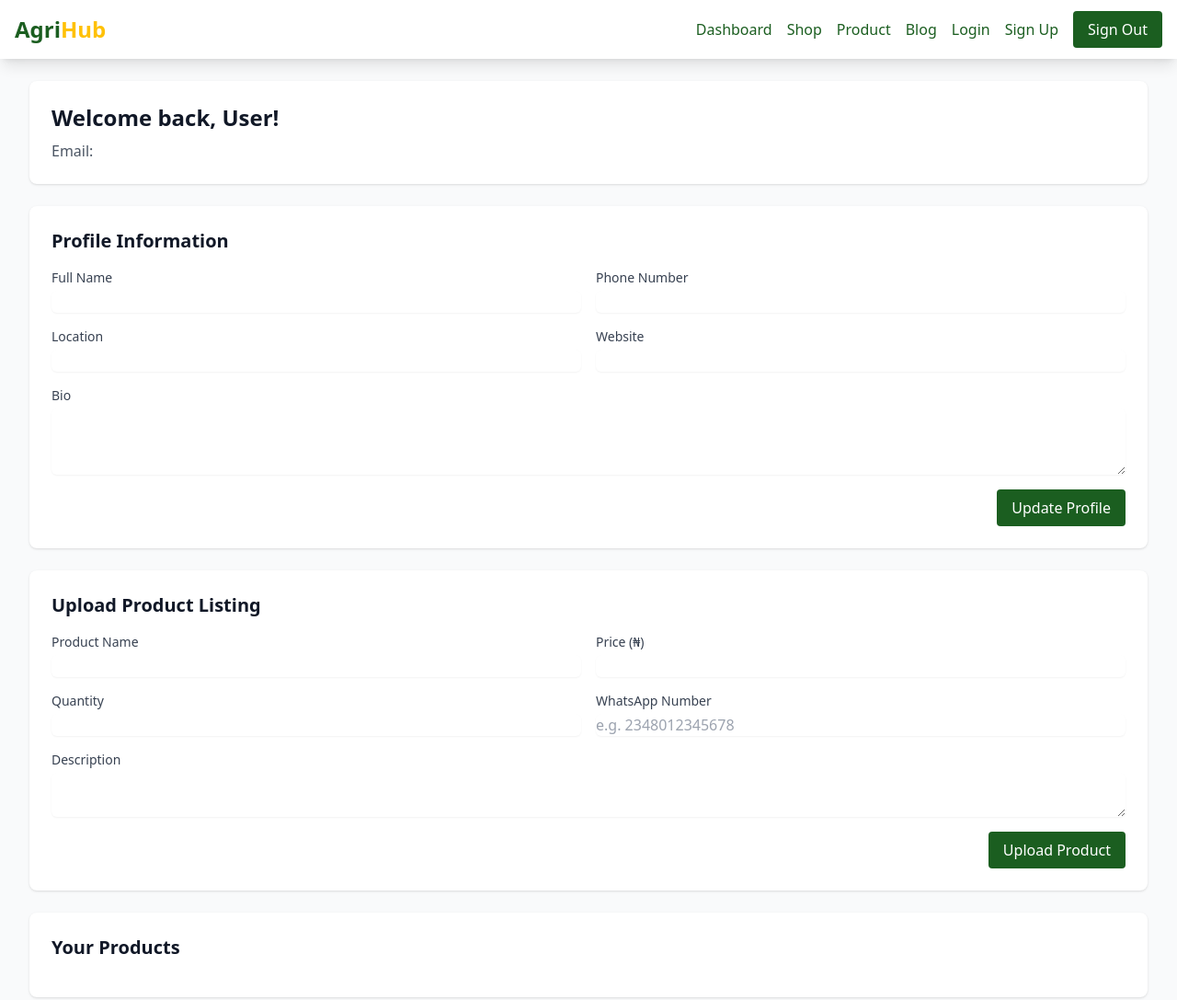
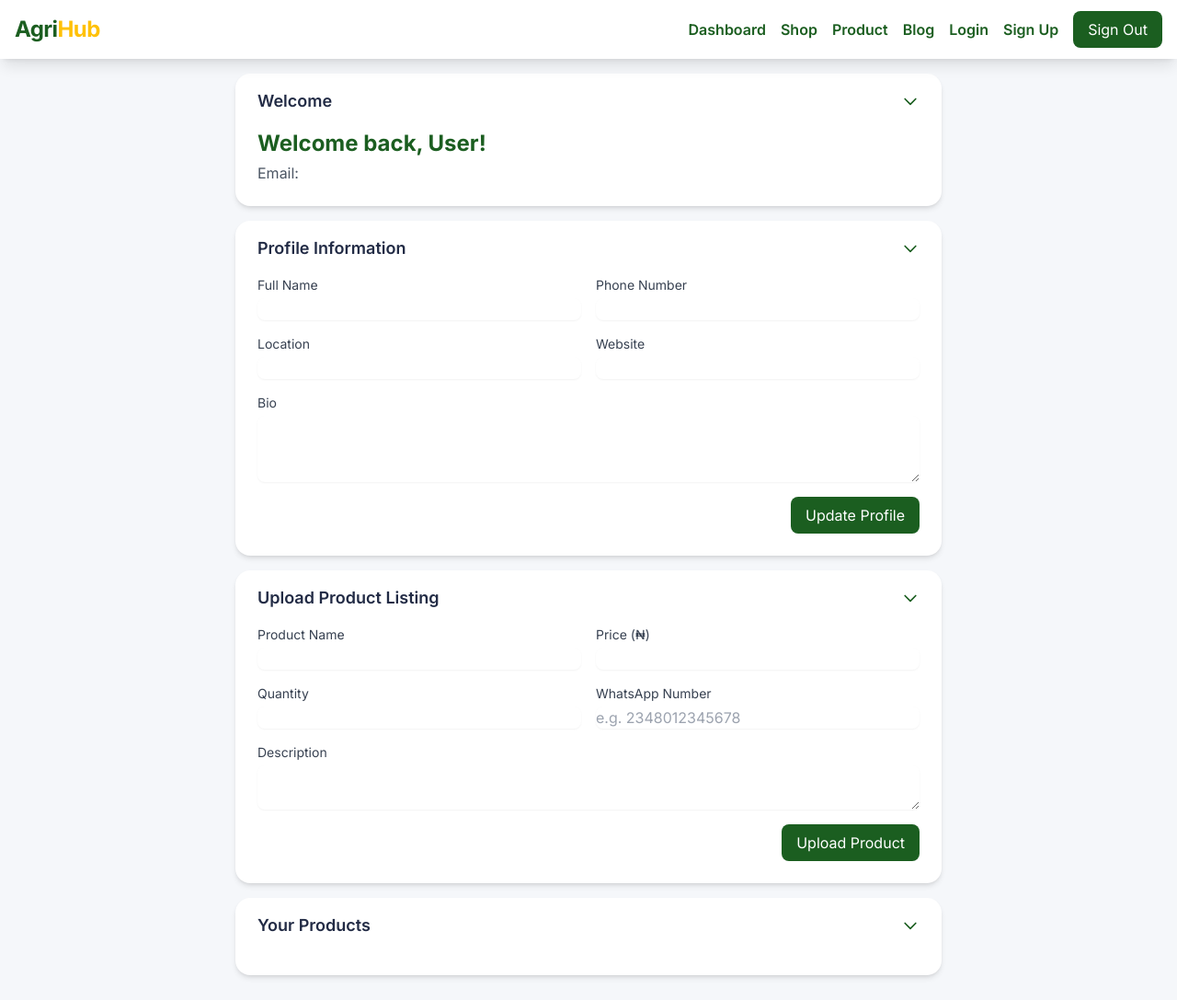
Before and after one commit to Justiceking006/AgriHub, a plain HTML site: page dashboard.html in a window 1280 px wide. Shown: the whole page at 92% size. Drawn offline with nearby package versions, Linux system fonts and the light colour scheme.

Commit message:
Add files via upload

```diff
--- a/dashboard.html
+++ b/dashboard.html
@@ -17,116 +17,164 @@
                     colors: {
                         farmGreen: '#1B5E20',
                         farmYellow: '#FFC107',
+                        farmGray: '#F5F7FA',
+                        farmDark: '#222B45',
+                    },
+                    fontFamily: {
+                        sans: ['Inter', 'ui-sans-serif', 'system-ui'],
                     }
                 }
             }
         }
     </script>
+    <link href="https://fonts.googleapis.com/css2?family=Inter:wght@400;600;700&display=swap" rel="stylesheet">
+    <style>
+        html { font-family: 'Inter', sans-serif; }
+        .card-collapsed .card-content { display: none; }
+        .card-collapsed .card-toggle svg { transform: rotate(-90deg); }
+    </style>
 </head>
-<body class="bg-gray-50">
+<body class="bg-farmGray min-h-screen flex flex-col">
     <!-- Navigation -->
-    <nav class="bg-white shadow-lg">
+    <nav class="bg-white shadow-lg sticky top-0 z-30">
         <div class="max-w-7xl mx-auto px-4">
-            <div class="flex justify-between h-16">
-                <div class="flex">
+            <div class="flex justify-between h-16 items-center">
                 <div class="flex-shrink-0 flex items-center">
-                        <span class="text-2xl font-bold text-farmGreen">Agri<span class="text-farmYellow">Hub</span></span>
+                    <span class="text-2xl font-extrabold text-farmGreen tracking-tight">Agri<span class="text-farmYellow">Hub</span></span>
                 </div>
-                </div>
-                <div class="flex items-center space-x-4">
-                    <a href="./dashboard.html" class="text-farmGreen font-medium hover:underline">Dashboard</a>
-                    <a href="./shop.html" class="text-farmGreen font-medium hover:underline">Shop</a>
-                    <a href="./product.html" class="text-farmGreen font-medium hover:underline">Product</a>
-                    <a href="./blog.html" class="text-farmGreen font-medium hover:underline">Blog</a>
-                    <a href="./login.html" class="text-farmGreen font-medium hover:underline">Login</a>
-                    <a href="./signup.html" class="text-farmGreen font-medium hover:underline">Sign Up</a>
-                    <button onclick="signOut()" class="bg-farmGreen text-white px-4 py-2 rounded hover:bg-green-700">
-                        Sign Out
-                    </button>
+                <div class="hidden md:flex items-center space-x-4">
+                    <a href="./dashboard.html" class="text-farmGreen font-semibold hover:text-farmYellow transition">Dashboard</a>
+                    <a href="./shop.html" class="text-farmGreen font-semibold hover:text-farmYellow transition">Shop</a>
+                    <a href="./product.html" class="text-farmGreen font-semibold hover:text-farmYellow transition">Product</a>
+                    <a href="./blog.html" class="text-farmGreen font-semibold hover:text-farmYellow transition">Blog</a>
+                    <a href="./login.html" class="text-farmGreen font-semibold hover:text-farmYellow transition">Login</a>
+                    <a href="./signup.html" class="text-farmGreen font-semibold hover:text-farmYellow transition">Sign Up</a>
+                    <button onclick="signOut()" class="bg-farmGreen text-white px-4 py-2 rounded-lg hover:bg-green-700 transition">Sign Out</button>
                 </div>
             </div>
         </div>
     </nav>
 
     <!-- Main Content -->
-    <main class="max-w-7xl mx-auto py-6 px-4 sm:px-6 lg:px-8">
+    <main class="flex-1 max-w-3xl w-full mx-auto py-4 px-2 sm:px-4 lg:px-0">
         <!-- Welcome Section -->
-        <div class="bg-white rounded-lg shadow p-6 mb-6">
-            <h1 class="text-2xl font-bold text-gray-900 mb-2">Welcome back, <span data-user-name>User</span>!</h1>
+        <section class="card bg-white rounded-2xl shadow-md mb-4 overflow-hidden">
+            <button class="w-full flex justify-between items-center px-6 py-4 card-toggle focus:outline-none" onclick="this.parentElement.classList.toggle('card-collapsed')">
+                <span class="text-lg font-semibold text-farmDark">Welcome</span>
+                <svg class="w-5 h-5 text-farmGreen transition-transform" fill="none" stroke="currentColor" stroke-width="2" viewBox="0 0 24 24"><path stroke-linecap="round" stroke-linejoin="round" d="M19 9l-7 7-7-7"/></svg>
+            </button>
+            <div class="card-content px-6 pb-6">
+                <h1 class="text-2xl font-bold text-farmGreen mb-1">Welcome back, <span data-user-name>User</span>!</h1>
                 <p class="text-gray-600">Email: <span data-user-email></span></p>
             </div>
+        </section>
 
         <!-- Profile Section -->
-        <div class="bg-white rounded-lg shadow p-6 mb-6">
-            <h2 class="text-xl font-semibold text-gray-900 mb-4">Profile Information</h2>
+        <section class="card bg-white rounded-2xl shadow-md mb-4 overflow-hidden">
+            <button class="w-full flex justify-between items-center px-6 py-4 card-toggle focus:outline-none" onclick="this.parentElement.classList.toggle('card-collapsed')">
+                <span class="text-lg font-semibold text-farmDark">Profile Information</span>
+                <svg class="w-5 h-5 text-farmGreen transition-transform" fill="none" stroke="currentColor" stroke-width="2" viewBox="0 0 24 24"><path stroke-linecap="round" stroke-linejoin="round" d="M19 9l-7 7-7-7"/></svg>
+            </button>
+            <div class="card-content px-6 pb-6">
                 <form id="profileForm" class="space-y-4">
-                <div class="grid grid-cols-1 md:grid-cols-2 gap-4">
+                    <div class="grid grid-cols-1 sm:grid-cols-2 gap-4">
                         <div>
                             <label class="block text-sm font-medium text-gray-700">Full Name</label>
-                        <input type="text" id="fullName" name="full_name" class="mt-1 block w-full rounded-md border-gray-300 shadow-sm focus:border-farmGreen focus:ring focus:ring-farmGreen focus:ring-opacity-50">
+                            <input type="text" id="fullName" name="full_name" class="mt-1 block w-full rounded-lg border-gray-300 shadow-sm focus:border-farmGreen focus:ring focus:ring-farmGreen focus:ring-opacity-50">
                         </div>
                         <div>
                             <label class="block text-sm font-medium text-gray-700">Phone Number</label>
-                        <input type="tel" id="phoneNumber" name="phone_number" class="mt-1 block w-full rounded-md border-gray-300 shadow-sm focus:border-farmGreen focus:ring focus:ring-farmGreen focus:ring-opacity-50">
+                            <input type="tel" id="phoneNumber" name="phone_number" class="mt-1 block w-full rounded-lg border-gray-300 shadow-sm focus:border-farmGreen focus:ring focus:ring-farmGreen focus:ring-opacity-50">
                         </div>
                         <div>
                             <label class="block text-sm font-medium text-gray-700">Location</label>
-                        <input type="text" id="location" name="location" class="mt-1 block w-full rounded-md border-gray-300 shadow-sm focus:border-farmGreen focus:ring focus:ring-farmGreen focus:ring-opacity-50">
+                            <input type="text" id="location" name="location" class="mt-1 block w-full rounded-lg border-gray-300 shadow-sm focus:border-farmGreen focus:ring focus:ring-farmGreen focus:ring-opacity-50">
                         </div>
                         <div>
                             <label class="block text-sm font-medium text-gray-700">Website</label>
-                        <input type="url" id="website" name="website" class="mt-1 block w-full rounded-md border-gray-300 shadow-sm focus:border-farmGreen focus:ring focus:ring-farmGreen focus:ring-opacity-50">
+                            <input type="url" id="website" name="website" class="mt-1 block w-full rounded-lg border-gray-300 shadow-sm focus:border-farmGreen focus:ring focus:ring-farmGreen focus:ring-opacity-50">
                         </div>
                     </div>
                     <div>
                         <label class="block text-sm font-medium text-gray-700">Bio</label>
-                    <textarea id="bio" name="bio" rows="3" class="mt-1 block w-full rounded-md border-gray-300 shadow-sm focus:border-farmGreen focus:ring focus:ring-farmGreen focus:ring-opacity-50"></textarea>
+                        <textarea id="bio" name="bio" rows="3" class="mt-1 block w-full rounded-lg border-gray-300 shadow-sm focus:border-farmGreen focus:ring focus:ring-farmGreen focus:ring-opacity-50"></textarea>
                     </div>
                     <div class="flex justify-end">
-                    <button type="submit" class="bg-farmGreen text-white px-4 py-2 rounded hover:bg-green-700">
-                        Update Profile
-                    </button>
+                        <button type="submit" class="bg-farmGreen text-white px-4 py-2 rounded-lg hover:bg-green-700 transition">Update Profile</button>
                     </div>
                 </form>
             </div>
+        </section>
 
-        <!-- Sales Page: Product Upload Form -->
-        <div class="bg-white rounded-lg shadow p-6 mb-6">
-            <h2 class="text-xl font-semibold text-gray-900 mb-4">Upload Product Listing</h2>
+        <!-- Product Upload Section -->
+        <section class="card bg-white rounded-2xl shadow-md mb-4 overflow-hidden">
+            <button class="w-full flex justify-between items-center px-6 py-4 card-toggle focus:outline-none" onclick="this.parentElement.classList.toggle('card-collapsed')">
+                <span class="text-lg font-semibold text-farmDark">Upload Product Listing</span>
+                <svg class="w-5 h-5 text-farmGreen transition-transform" fill="none" stroke="currentColor" stroke-width="2" viewBox="0 0 24 24"><path stroke-linecap="round" stroke-linejoin="round" d="M19 9l-7 7-7-7"/></svg>
+            </button>
+            <div class="card-content px-6 pb-6">
                 <form id="productForm" class="space-y-4">
-                <div class="grid grid-cols-1 md:grid-cols-2 gap-4">
+                    <div class="grid grid-cols-1 sm:grid-cols-2 gap-4">
                         <div>
                             <label class="block text-sm font-medium text-gray-700">Product Name</label>
-                        <input type="text" id="productName" name="name" required class="mt-1 block w-full rounded-md border-gray-300 shadow-sm focus:border-farmGreen focus:ring focus:ring-farmGreen focus:ring-opacity-50">
+                            <input type="text" id="productName" name="name" required class="mt-1 block w-full rounded-lg border-gray-300 shadow-sm focus:border-farmGreen focus:ring focus:ring-farmGreen focus:ring-opacity-50">
                         </div>
                         <div>
                             <label class="block text-sm font-medium text-gray-700">Price (₦)</label>
-                        <input type="number" id="productPrice" name="price" required min="1" class="mt-1 block w-full rounded-md border-gray-300 shadow-sm focus:border-farmGreen focus:ring focus:ring-farmGreen focus:ring-opacity-50">
+                            <input type="number" id="productPrice" name="price" required min="1" class="mt-1 block w-full rounded-lg border-gray-300 shadow-sm focus:border-farmGreen focus:ring focus:ring-farmGreen focus:ring-opacity-50">
                         </div>
                         <div>
                             <label class="block text-sm font-medium text-gray-700">Quantity</label>
-                        <input type="number" id="productQuantity" name="quantity" required min="1" class="mt-1 block w-full rounded-md border-gray-300 shadow-sm focus:border-farmGreen focus:ring focus:ring-farmGreen focus:ring-opacity-50">
+                            <input type="number" id="productQuantity" name="quantity" required min="1" class="mt-1 block w-full rounded-lg border-gray-300 shadow-sm focus:border-farmGreen focus:ring focus:ring-farmGreen focus:ring-opacity-50">
                         </div>
                         <div>
                             <label class="block text-sm font-medium text-gray-700">WhatsApp Number</label>
-                        <input type="tel" id="productWhatsapp" name="whatsapp" required pattern="[0-9]{10,15}" placeholder="e.g. 2348012345678" class="mt-1 block w-full rounded-md border-gray-300 shadow-sm focus:border-farmGreen focus:ring focus:ring-farmGreen focus:ring-opacity-50">
+                            <input type="tel" id="productWhatsapp" name="whatsapp" required pattern="[0-9]{10,15}" placeholder="e.g. 2348012345678" class="mt-1 block w-full rounded-lg border-gray-300 shadow-sm focus:border-farmGreen focus:ring focus:ring-farmGreen focus:ring-opacity-50">
                         </div>
                     </div>
                     <div>
                         <label class="block text-sm font-medium text-gray-700">Description</label>
-                    <textarea id="productDescription" name="description" rows="2" class="mt-1 block w-full rounded-md border-gray-300 shadow-sm focus:border-farmGreen focus:ring focus:ring-farmGreen focus:ring-opacity-50"></textarea>
+                        <textarea id="productDescription" name="description" rows="2" class="mt-1 block w-full rounded-lg border-gray-300 shadow-sm focus:border-farmGreen focus:ring focus:ring-farmGreen focus:ring-opacity-50"></textarea>
                     </div>
                     <div class="flex justify-end">
-                    <button type="submit" class="bg-farmGreen text-white px-4 py-2 rounded hover:bg-green-700">Upload Product</button>
+                        <button type="submit" class="bg-farmGreen text-white px-4 py-2 rounded-lg hover:bg-green-700 transition">Upload Product</button>
                     </div>
                 </form>
             </div>
-        <!-- Sales Page: Product List -->
-        <div class="bg-white rounded-lg shadow p-6 mb-6">
-            <h2 class="text-xl font-semibold text-gray-900 mb-4">Your Products</h2>
-            <div id="dashboardProducts" class="grid grid-cols-1 md:grid-cols-2 gap-6"></div>
+        </section>
+
+        <!-- Product List Section -->
+        <section class="card bg-white rounded-2xl shadow-md mb-4 overflow-hidden">
+            <button class="w-full flex justify-between items-center px-6 py-4 card-toggle focus:outline-none" onclick="this.parentElement.classList.toggle('card-collapsed')">
+                <span class="text-lg font-semibold text-farmDark">Your Products</span>
+                <svg class="w-5 h-5 text-farmGreen transition-transform" fill="none" stroke="currentColor" stroke-width="2" viewBox="0 0 24 24"><path stroke-linecap="round" stroke-linejoin="round" d="M19 9l-7 7-7-7"/></svg>
+            </button>
+            <div class="card-content px-6 pb-6">
+                <div id="dashboardProducts" class="grid grid-cols-1 sm:grid-cols-2 gap-6"></div>
             </div>
+        </section>
     </main>
+
+    <!-- Bottom Navigation for Mobile -->
+    <nav class="fixed bottom-0 left-0 right-0 bg-white border-t border-gray-200 shadow-lg flex md:hidden z-40">
+        <a href="./dashboard.html" class="flex-1 flex flex-col items-center py-2 text-farmGreen hover:text-farmYellow transition">
+            <svg class="w-6 h-6 mb-1" fill="none" stroke="currentColor" stroke-width="2" viewBox="0 0 24 24"><path stroke-linecap="round" stroke-linejoin="round" d="M3 12l2-2m0 0l7-7 7 7m-9 2v8m4-8v8m5 0a2 2 0 002-2V7a2 2 0 00-2-2h-3.5a2 2 0 00-1.5.67"/></svg>
+            <span class="text-xs">Dashboard</span>
+        </a>
+        <a href="./shop.html" class="flex-1 flex flex-col items-center py-2 text-farmGreen hover:text-farmYellow transition">
+            <svg class="w-6 h-6 mb-1" fill="none" stroke="currentColor" stroke-width="2" viewBox="0 0 24 24"><path stroke-linecap="round" stroke-linejoin="round" d="M16 11V5a2 2 0 00-2-2H6a2 2 0 00-2 2v6m16 0v6a2 2 0 01-2 2H6a2 2 0 01-2-2v-6m16 0H2"/></svg>
+            <span class="text-xs">Shop</span>
+        </a>
+        <a href="./product.html" class="flex-1 flex flex-col items-center py-2 text-farmGreen hover:text-farmYellow transition">
+            <svg class="w-6 h-6 mb-1" fill="none" stroke="currentColor" stroke-width="2" viewBox="0 0 24 24"><path stroke-linecap="round" stroke-linejoin="round" d="M20 13V7a2 2 0 00-2-2H6a2 2 0 00-2 2v6m16 0v6a2 2 0 01-2 2H6a2 2 0 01-2-2v-6m16 0H2"/></svg>
+            <span class="text-xs">Product</span>
+        </a>
+        <a href="./blog.html" class="flex-1 flex flex-col items-center py-2 text-farmGreen hover:text-farmYellow transition">
+            <svg class="w-6 h-6 mb-1" fill="none" stroke="currentColor" stroke-width="2" viewBox="0 0 24 24"><path stroke-linecap="round" stroke-linejoin="round" d="M19 21H5a2 2 0 01-2-2V7a2 2 0 012-2h14a2 2 0 012 2v12a2 2 0 01-2 2z"/></svg>
+            <span class="text-xs">Blog</span>
+        </a>
+    </nav>
+
     <script src="products.js"></script>
     <script>
         document.addEventListener('DOMContentLoaded', () => {
```
Lines whose indentation alone changed are shown as unchanged.
